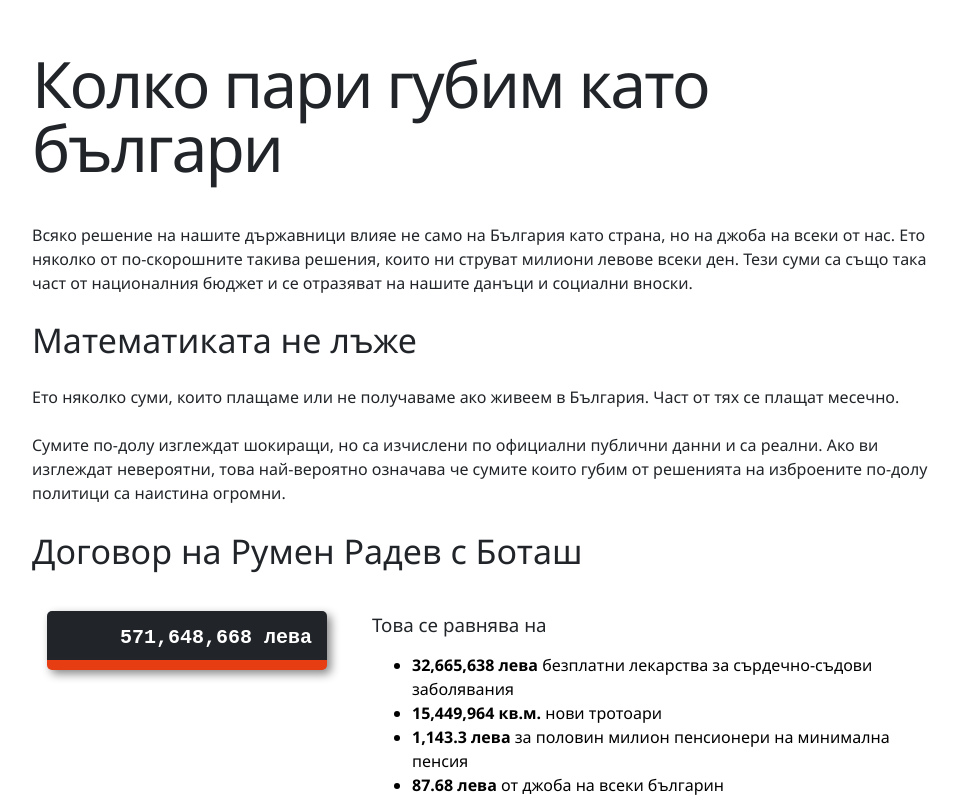
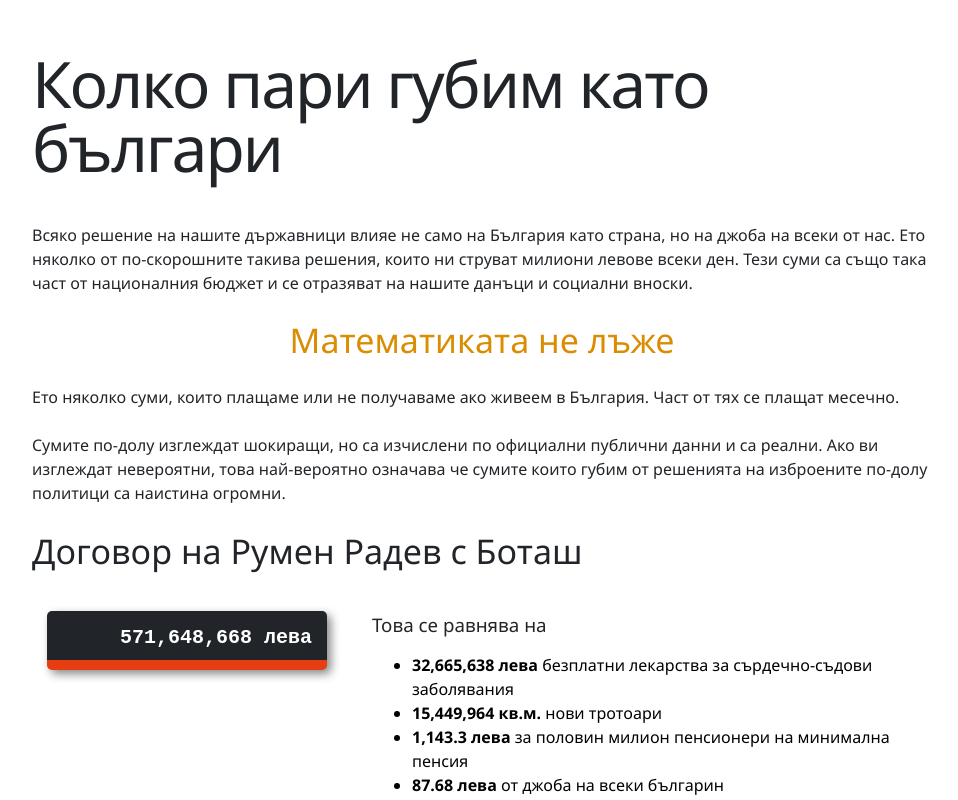
Before and after one commit to MiroJ/bulgarian-cost-counters, an Angular app: page / in a window 1280 px wide. Shown: the top 800 px of the page, without its empty margins (158-1116 px from the left). Built offline with nearby package versions, Linux system fonts and the light colour scheme.

Commit message:
Add slogan styling.

```diff
--- a/src/app/app.component.html
+++ b/src/app/app.component.html
@@ -8,7 +8,7 @@
             също така част от националния бюджет и се отразяват на нашите данъци и социални вноски.
         </p>
 
-        <h2>Математиката не лъже</h2>
+        <h2 class="text-center text-primary">Математиката не лъже</h2>
         <p>
             Ето няколко суми, които плащаме или не получаваме ако живеем в България. Част от тях се плащат месечно.
         </p>
--- a/src/mini-bootstrap.scss
+++ b/src/mini-bootstrap.scss
@@ -1,3 +1,5 @@
+@import "variables";
+
 .d-flex {
     display: flex !important;
 }
@@ -9,3 +11,11 @@
 .align-items-start {
     align-items: flex-start !important;
 }
+
+.text-center {
+    text-align: center;
+}
+
+.text-primary {
+    color: $orange !important;
+}
--- a/src/styles.scss
+++ b/src/styles.scss
@@ -91,10 +91,6 @@ a {
     color: $orange;
 }
 
-.text-center {
-    text-align: center;
-}
-
 .counter {
     color: #fff;
     background-color: #212529;
```
